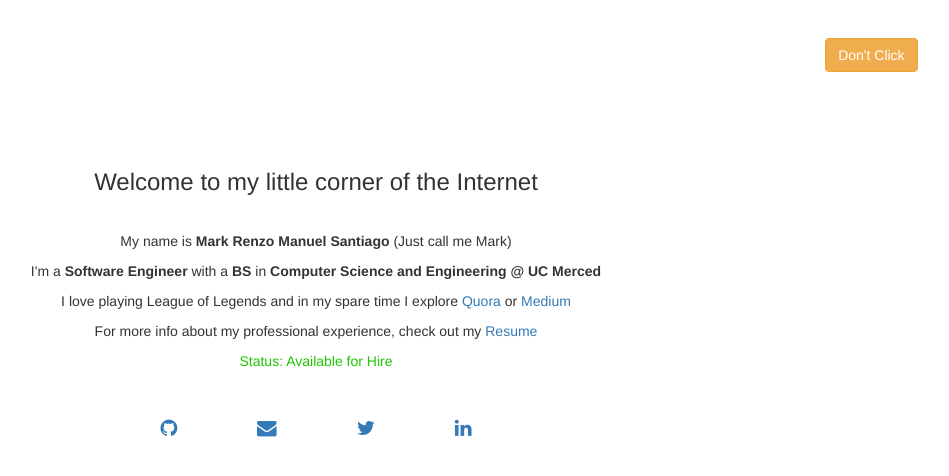
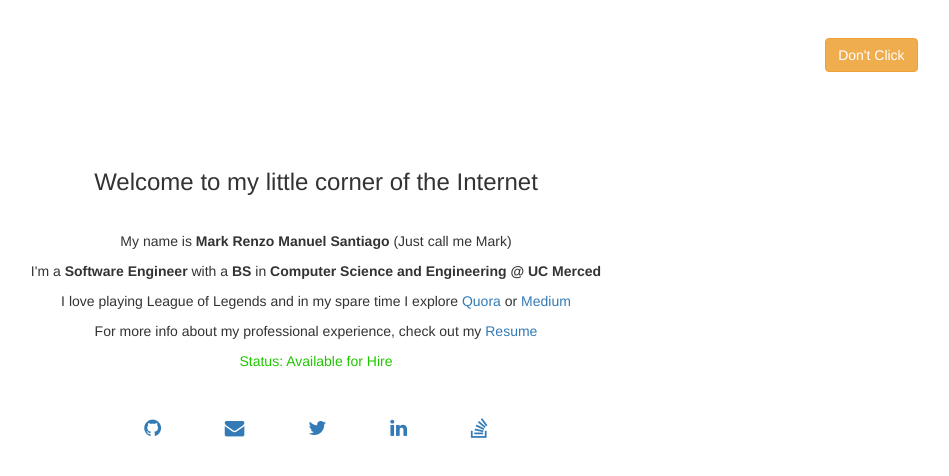
Before and after one commit to zzmarkzz321/zzmarkzz321.github.io, a plain HTML site: page index.html in a window 1280 px wide. Shown: the whole page, without its empty margins (324-1273 px from the left). Drawn offline with nearby package versions, Linux system fonts and the light colour scheme.

Commit message:
put stack overflow back

```diff
--- a/index.html
+++ b/index.html
@@ -98,6 +98,7 @@
 			<li><a href="mailto:msantiago8@ucmerced.edu"><i class="fa fa-envelope"></i></a></li>
 			<li><a href="http://twitter.com/mark_and_sweep" target="_blank"><i class="fa fa-twitter"></i></a></li>
 			<li><a href="http://linkedin.com/in/markrenzosantiago" target="_blank"><i class="fa fa-linkedin"></i></a></li>
+			<li><a href="http://stackoverflow.com/mark-renzo-santiago" target="_blank"><i class="fa fa-stack-overflow"></i></a></li>
 		</ul>
 	</section>
 
```
